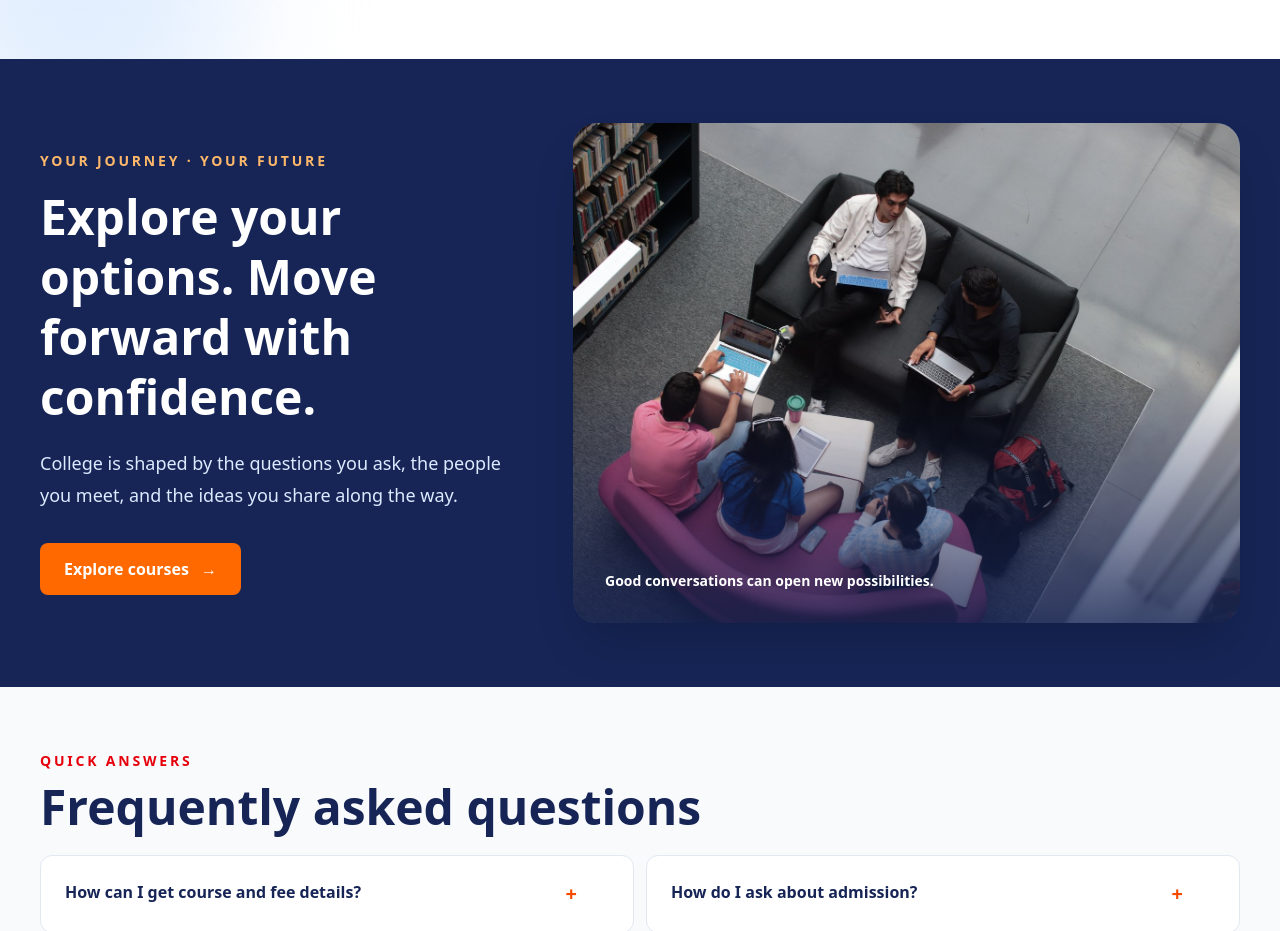
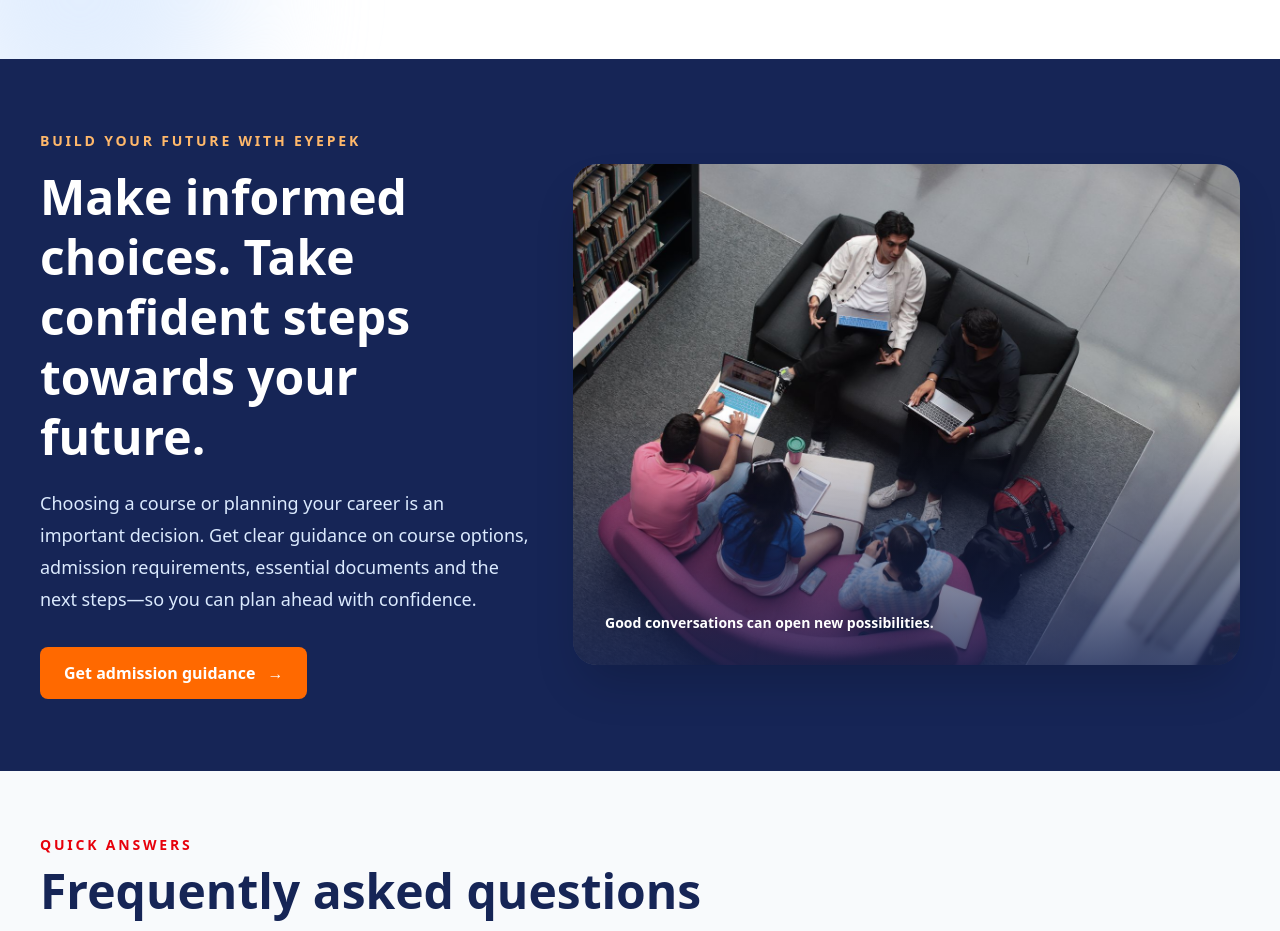
Before and after one commit to eyepek/EYEPEK, a React (Vite) app: page / in a window 1280 px wide. Shown: the part 4660-5591 px from the top of the page. Built offline with nearby package versions, Linux system fonts and the light colour scheme.

Commit message:
Improve student journey section copy

```diff
--- a/src/pages/HomePage.jsx
+++ b/src/pages/HomePage.jsx
@@ -299,10 +299,10 @@ const HomePage = () => (
       <div className='mx-auto max-w-7xl px-6 py-12 md:px-10 md:py-16'>
         <div className='grid gap-10 md:grid-cols-[0.85fr_1.15fr] md:items-center'>
           <div className='py-2'>
-            <p className='text-sm font-bold uppercase tracking-[0.2em] text-orange-300'>Your journey · your future</p>
-            <h2 className='mt-4 text-3xl font-extrabold leading-tight md:text-5xl'>Explore your options. Move forward with confidence.</h2>
-            <p className='mt-5 max-w-xl text-lg leading-8 text-blue-100'>College is shaped by the questions you ask, the people you meet, and the ideas you share along the way.</p>
-            <a href='#admissions' className='mt-8 inline-flex items-center gap-3 rounded-lg bg-orange-500 px-6 py-3.5 font-bold text-white transition hover:bg-orange-400'>Explore courses <span aria-hidden='true'>→</span></a>
+            <p className='text-sm font-bold uppercase tracking-[0.2em] text-orange-300'>Build your future with EYEPEK</p>
+            <h2 className='mt-4 text-3xl font-extrabold leading-tight md:text-5xl'>Make informed choices. Take confident steps towards your future.</h2>
+            <p className='mt-5 max-w-xl text-lg leading-8 text-blue-100'>Choosing a course or planning your career is an important decision. Get clear guidance on course options, admission requirements, essential documents and the next steps—so you can plan ahead with confidence.</p>
+            <a href='#admissions' className='mt-8 inline-flex items-center gap-3 rounded-lg bg-orange-500 px-6 py-3.5 font-bold text-white transition hover:bg-orange-400'>Get admission guidance <span aria-hidden='true'>→</span></a>
           </div>
           <figure className='group relative overflow-hidden rounded-3xl bg-blue-900 shadow-2xl shadow-black/20'>
             <img className='block aspect-[4/3] max-h-[34rem] w-full object-cover object-center transition duration-700 group-hover:scale-[1.03]' src='/images/students-library.jpg' alt='Students sharing ideas and studying together (representative photo)' loading='lazy' />
```
